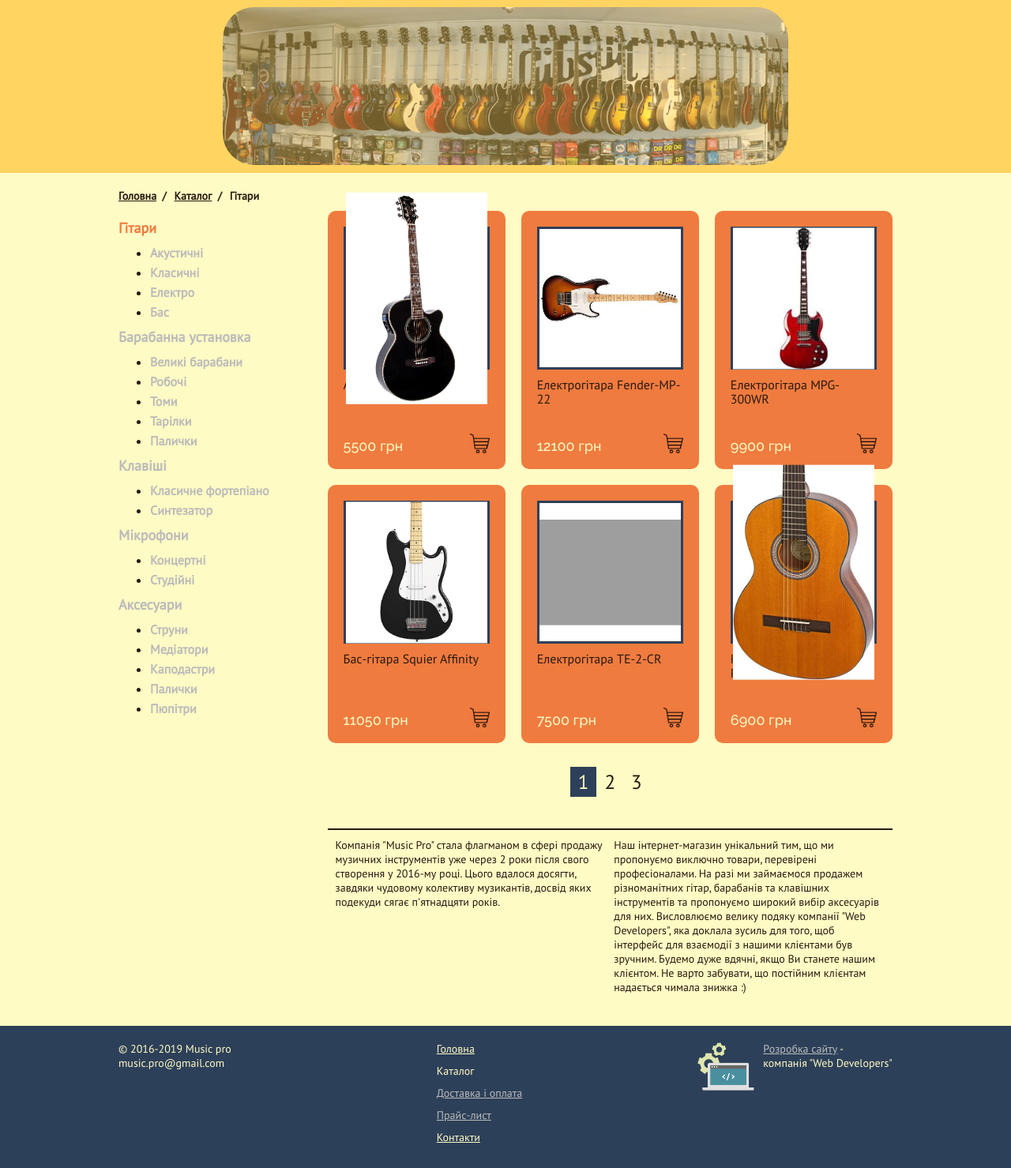
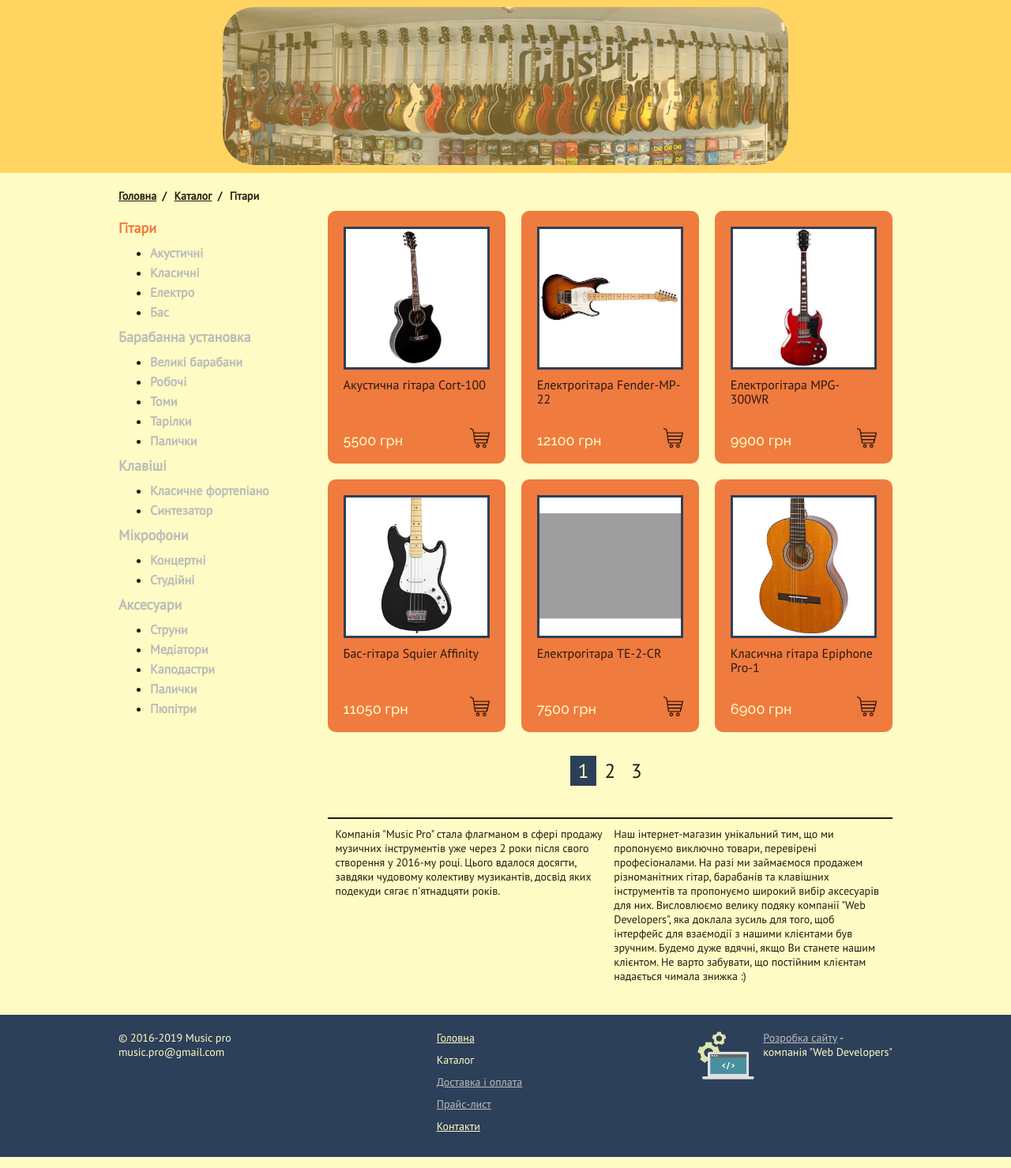
Before and after one commit to AndLvovSky/music-shop, a PHP site: page /catalog/guitars/index.html in a window 1280 px wide. Shown: the part 213-1692 px from the top of the page at 79% size. Run offline with PHP 8.4, Linux system fonts and the light colour scheme; some web fonts are replaced; grey boxes are pictures that could not be loaded.

Commit message:
Adapt for Mozilla Firefox

```diff
--- a/base/scripts.js
+++ b/base/scripts.js
@@ -60,6 +60,7 @@
 	var feedback = document.getElementById("feedback");
 	feedback.classList.add("unfade-feedback");
 	feedback.style.display = "block";
+	feedbackForm.style.display = "table";
 	onWindowResize();
 }
 
--- a/base/styles.css
+++ b/base/styles.css
@@ -70,7 +70,7 @@
 }
 
 #feedbackDiv {
-	width: fit-content;
+	width: auto;
 	float: right;
 	margin-top: 20px;
 	margin-bottom: 20px;
@@ -117,6 +117,7 @@
 	display: table;
 	background-color: #fffbc4;
 	overflow-y: auto;
+	overflow-x: hidden;
 }
 
 #feedbackInnerWraper {
@@ -362,12 +363,12 @@
 	margin-bottom: 10px;
 	display: block;
 	cursor: pointer;
-	width: fit-content;
+	width: auto;
 }
 
 .sub-catalog {
 	cursor: pointer;
-	width: fit-content;
+	width: auto;
 }
 
 .selected-catalog {
--- a/catalog/guitars/styles.css
+++ b/catalog/guitars/styles.css
@@ -1,11 +1,9 @@
 #productsDiv {
-	height: fit-content;
 	margin-bottom: 30px;
 }
 
 .products-page {
 	width: 100%;
-	height: 100%;
 	display: none;
 	grid-template-columns: repeat(3, 1fr);
 	grid-gap: 20px;
@@ -13,7 +11,7 @@
 
 .product-div {
 	background-color: #f07b3f;
-	height: fit-content;
+	height: 300px;
 	position: relative;
 	padding: 10px;
 	border-radius: 10px;
@@ -30,18 +28,19 @@
 
 .product-image {
 	max-width: 100%;
-	max-height: 100%;
-	min-height: 100%;
+	max-height: calc(100% - 2px);
+	min-height: calc(100% - 2px);
 	object-fit: contain;
+	display: block;
+	margin: auto;
 }
 
 .product-image-inner-div {
-	width: fit-content;
-	height: fit-content;
 	position: relative;
 	top: 50%;
 	transform: translateY(-50%);
 	margin: auto;
+	height: inherit;
 }
 
 .product-brief {
```
Also changed, not shown: 1 other file.
